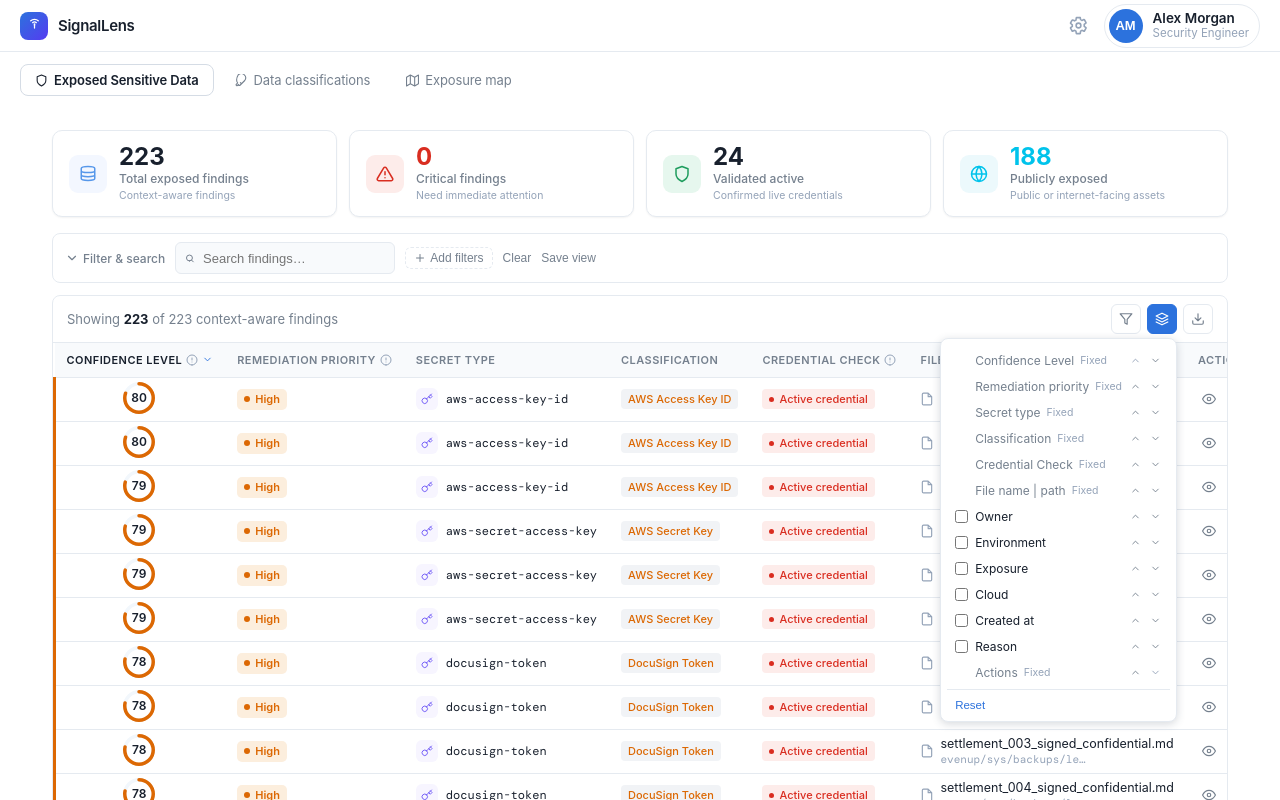
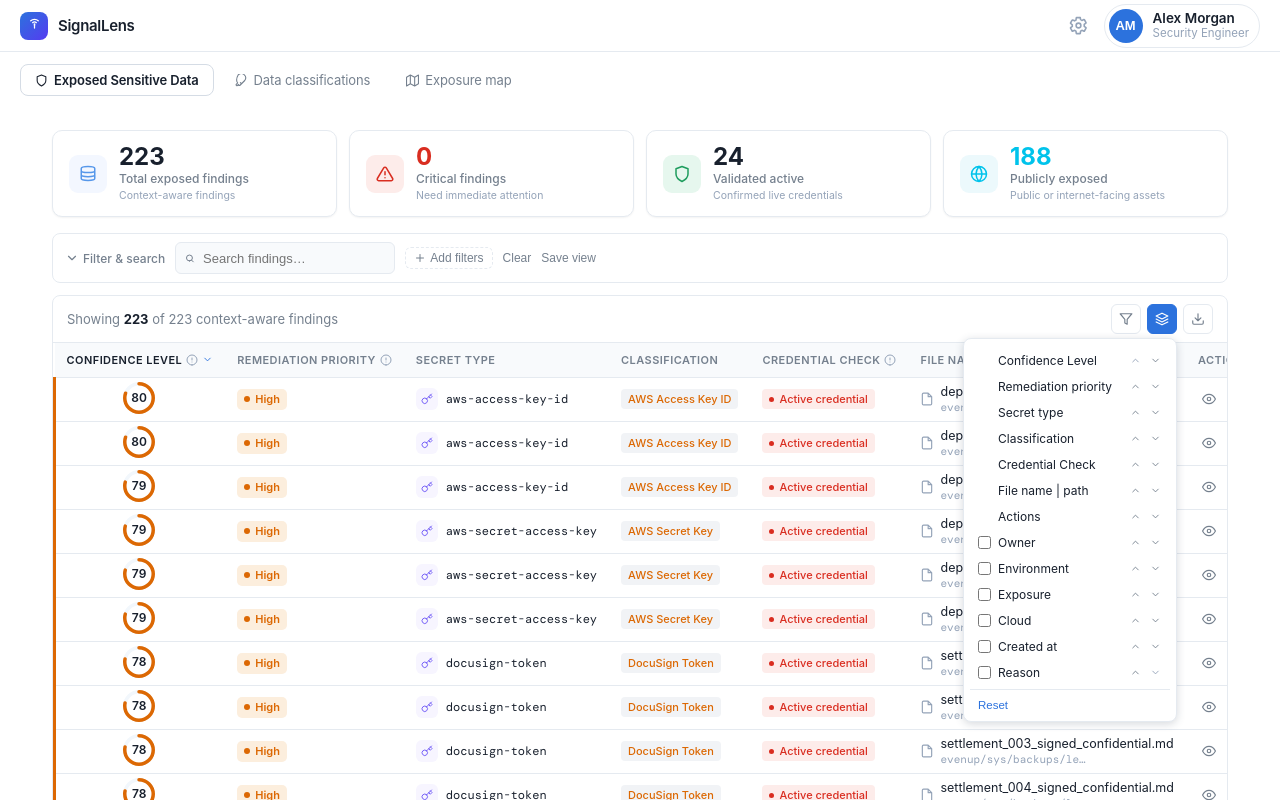
Before and after one commit to eladdamti100/upwind-context-scanner, a React (Vite) app: page / in a window 1280 px wide. Both pictures are taken after a click on the button 1162 px from the left and 319 px from the top of the page. Built offline with nearby package versions, Linux system fonts and the light colour scheme; a web font is replaced by a local one.

Commit message:
Clean up column picker layout
- Use the same text color for all column names; required rows no longer
  look muted or disabled
- Remove the "Fixed" label; required columns are simply checkbox-less
- Group Actions directly under File name | path among the default columns

```diff
--- a/src/components/findings/FindingsTable.tsx
+++ b/src/components/findings/FindingsTable.tsx
@@ -255,7 +255,7 @@
                     style={{
                       flex: 1,
                       fontSize: 12,
-                      color: col.required ? 'var(--text-secondary)' : 'var(--text-primary)',
+                      color: 'var(--text-primary)',
                       display: 'inline-flex',
                       alignItems: 'center',
                       gap: 6,
@@ -263,9 +263,6 @@
                     }}
                   >
                     {col.label}
-                    {col.required && (
-                      <span style={{ fontSize: 10.5, color: 'var(--text-disabled)' }}>Fixed</span>
-                    )}
                   </span>
                   {/* Move up */}
                   <button
--- a/src/state/store.ts
+++ b/src/state/store.ts
@@ -77,6 +77,7 @@
   { id: 'classification', label: 'Classification',       vis: true,  required: true },
   { id: 'validation',     label: 'Credential Check',     vis: true,  required: true },
   { id: 'file',           label: 'File name | path',     vis: true,  required: true },
+  { id: 'actions',        label: 'Actions',              vis: true,  required: true },
   // Optional columns — user-configurable (hidden by default to keep it clean).
   { id: 'owner',          label: 'Owner',                vis: false },
   { id: 'environment',    label: 'Environment',          vis: false },
@@ -84,8 +85,6 @@
   { id: 'cloud',          label: 'Cloud',                vis: false },
   { id: 'createdAt',      label: 'Created at',           vis: false },
   { id: 'explanation',    label: 'Reason',               vis: false },
-  // Actions stays last so enabling an optional column never pushes it out of place.
-  { id: 'actions',        label: 'Actions',              vis: true,  required: true },
 ];
 
 // Deep-copy helper so RESET_COLS can restore defaults without aliasing
```
Also changed, not shown: 1 other file (tests, documents, lock files or other folders).
